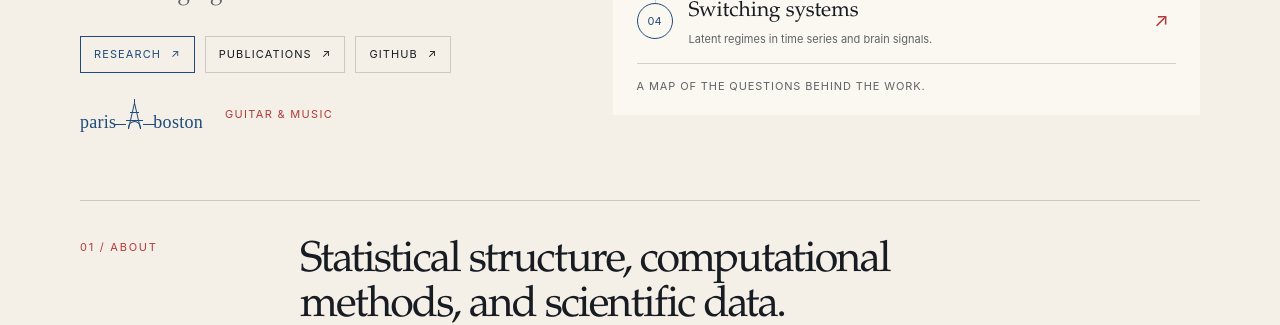
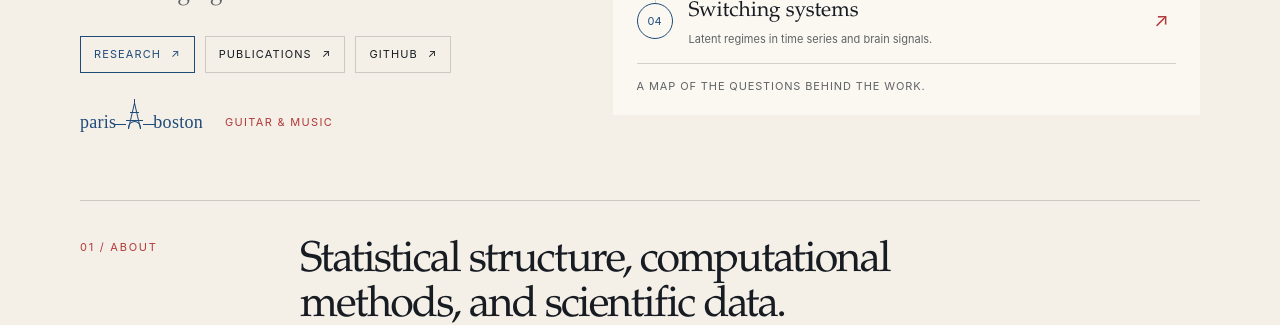
Before and after one commit to Yiming-S/ddegras.github.io, a Jekyll site: the page built from _pages/about.md, in a window 1280 px wide. Shown: the part 577-902 px from the top of the page. Built offline with Jekyll 4.4.1, drawn with Linux system fonts in a browser that asks for light colours.

Commit message:
align music text with the city words

```diff
--- a/assets/css/main.scss
+++ b/assets/css/main.scss
@@ -253,7 +253,7 @@ p, ul, ol { margin-top: 0; }
   display: flex;
   flex-wrap: wrap;
   gap: 12px 22px;
-  align-items: center;
+  align-items: flex-end;
   margin: 26px 0 0;
   color: var(--muted);
   font-size: 11px;
@@ -336,7 +336,10 @@ p, ul, ol { margin-top: 0; }
   background: var(--cobalt);
 }
 
-.home-meta > span:last-child { color: var(--vermilion); }
+.home-meta > span:last-child {
+  transform: translateY(1px);
+  color: var(--vermilion);
+}
 
 .research-atlas,
 .selected-publications {
```
